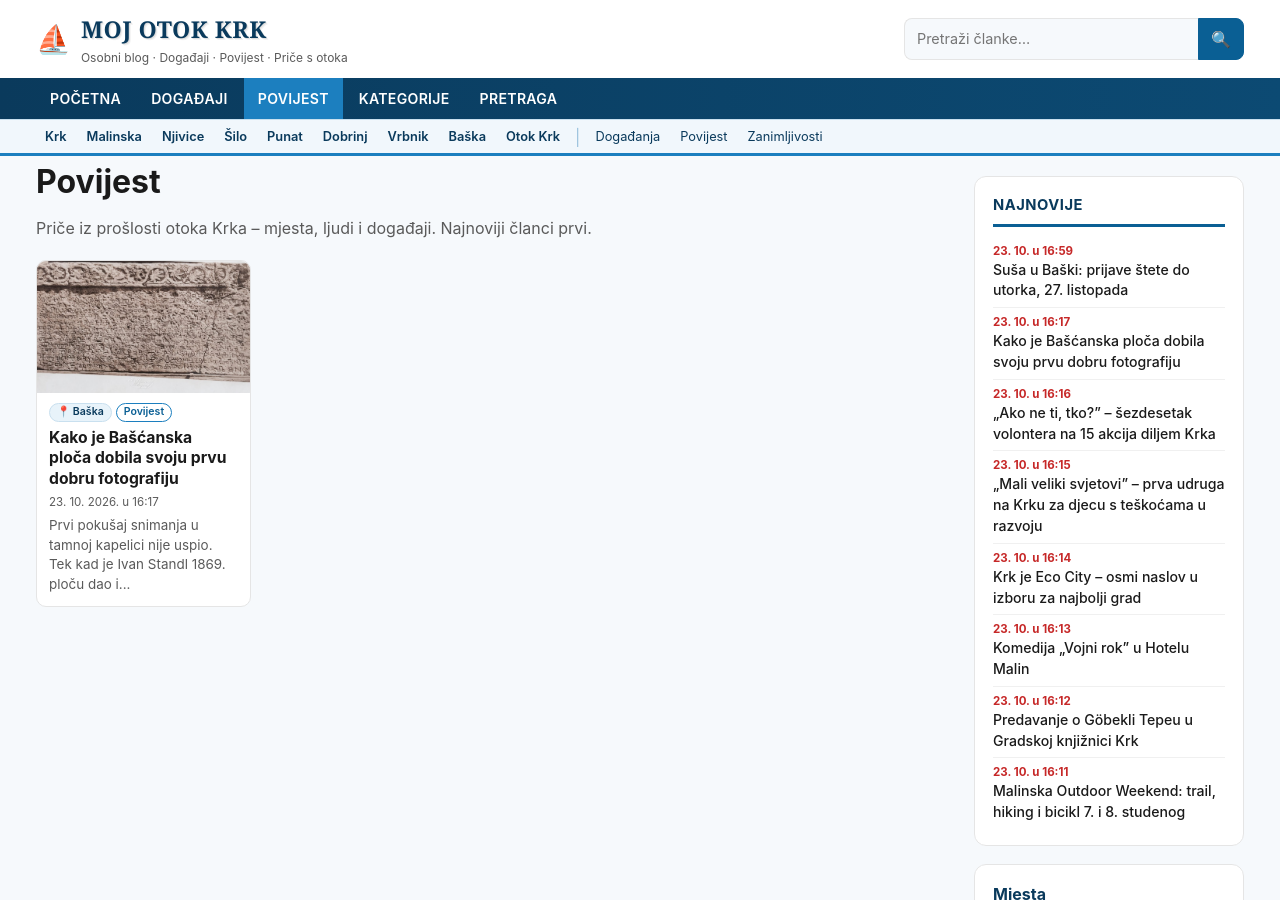
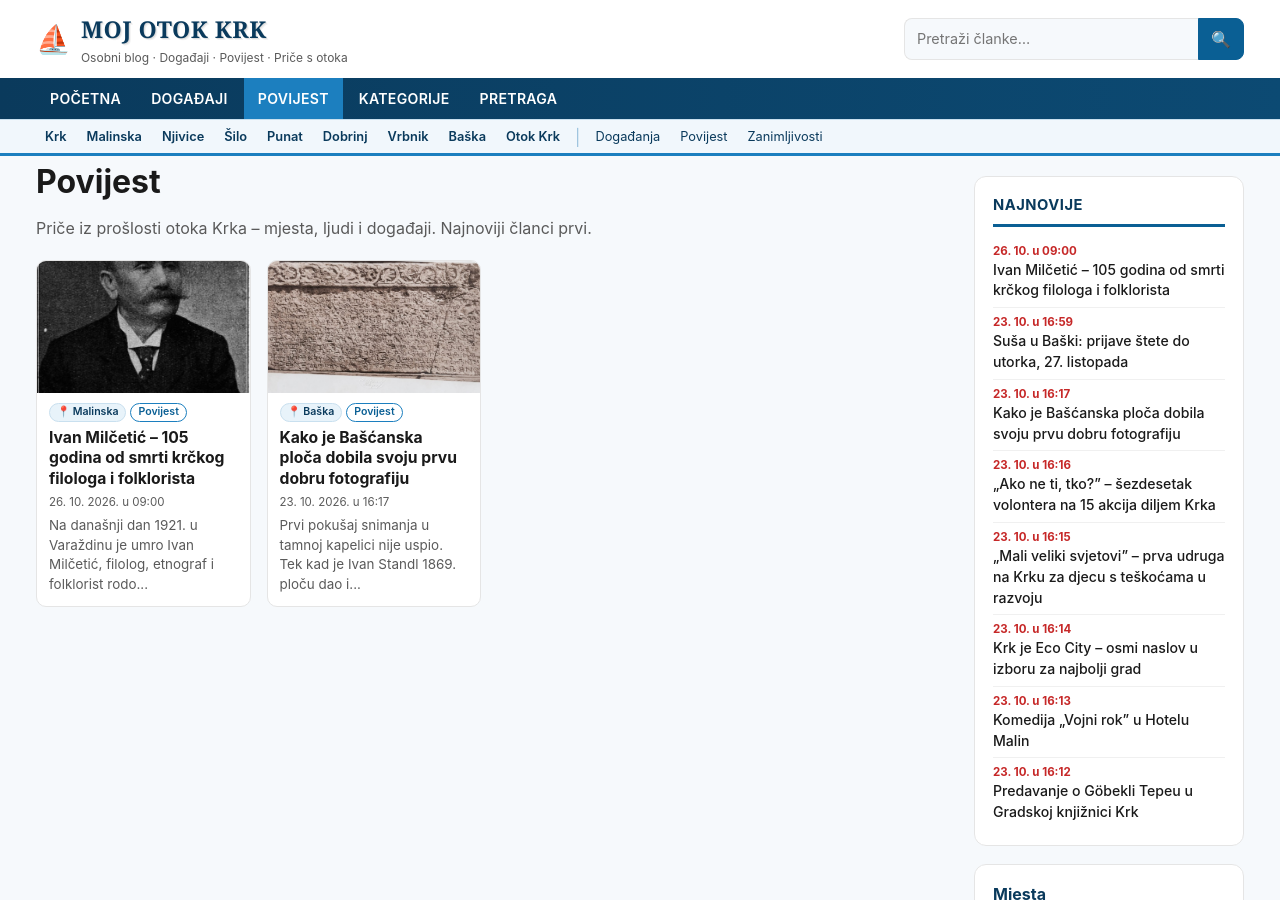
Before and after one commit to MojGK/moj-otok-krk, a Jekyll site: the page built from povijest.md, in a window 1280 px wide and 900 px high. Built offline with Jekyll 4.4.1, drawn with Linux system fonts in a browser that asks for light colours; part of the change alters nothing that is shown.

Commit message:
Objava: Ivan Milčetić, 105 godina od smrti

```diff
--- a/_drafts/2026-10-26-ivan-milcetic-105-obljetnica-smrti.md
+++ b/_posts/2026-10-26-ivan-milcetic-105-obljetnica-smrti.md
@@ -1,6 +1,4 @@
 ---
-# NACRT – objaviti 26. 10. 2026. (105. obljetnica smrti).
-# Pri objavi: premjesti u _posts/ i postavi `date` na stvarno vrijeme objave (zimsko vrijeme, +0100).
 layout: post
 title: "Ivan Milčetić – 105 godina od smrti krčkog filologa i folklorista"
 date: 2026-10-26 09:00:00 +0100
```
